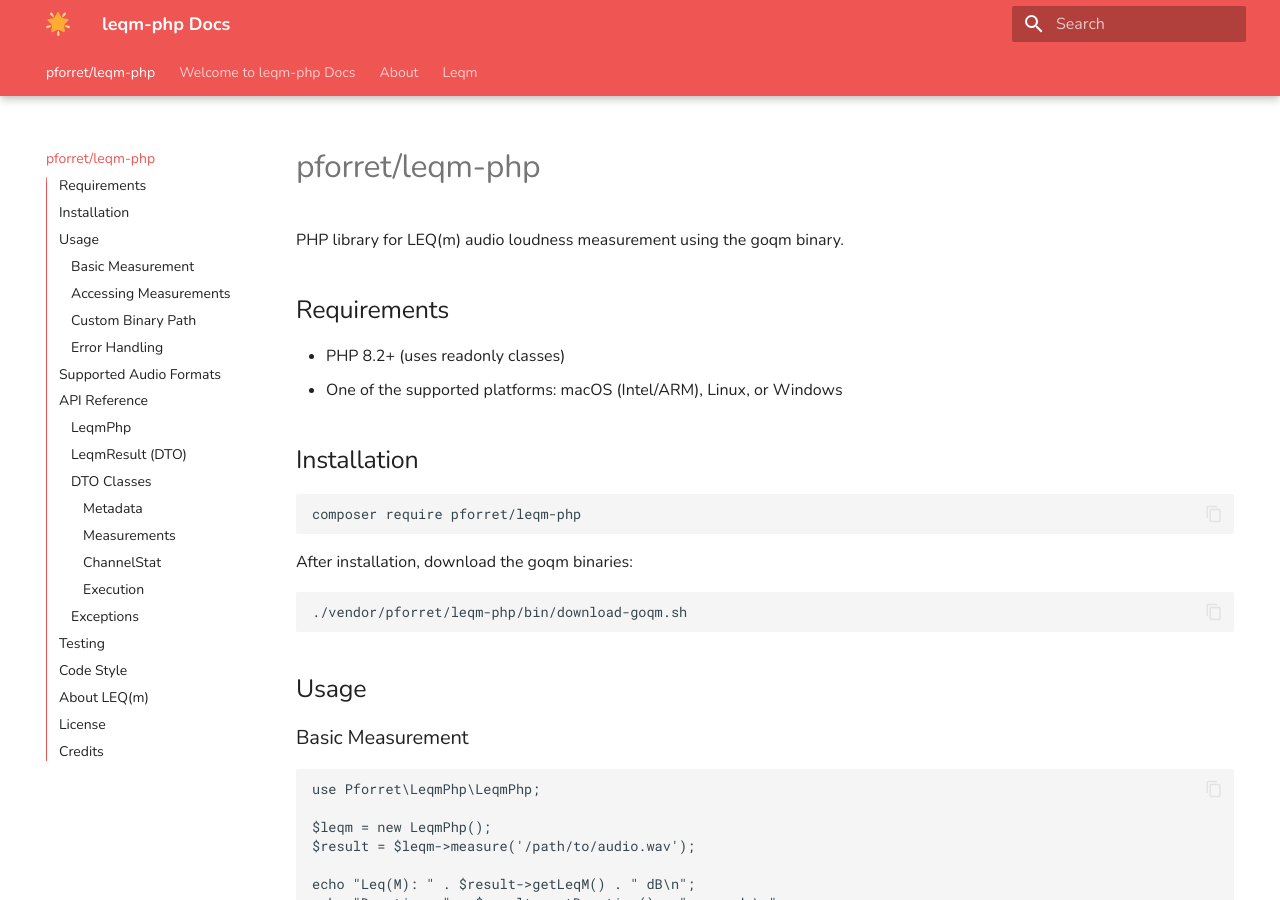
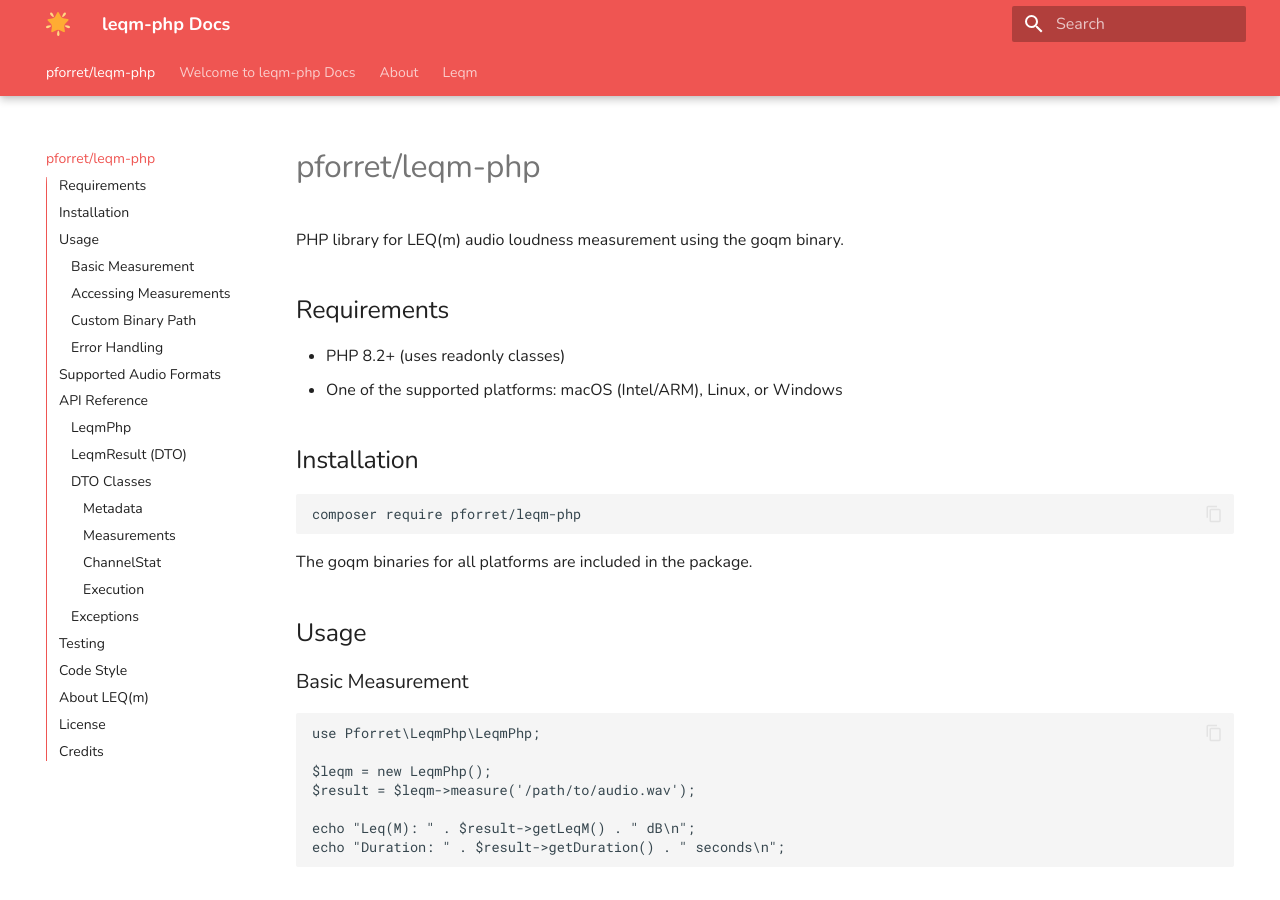
Before and after one commit to pforret/leqm-php, an MkDocs documentation site: the page built from docs/index.md, in a window 1280 px wide and 900 px high. Built offline with MkDocs 1.6.1 and Material for MkDocs 9.7.7, drawn with Linux system fonts in a browser that asks for light colours.

Commit message:
MOD: CLAUDE.md index.md LeqmPhp.php LeqmPhpTest.php

````diff
--- a/docs/index.md
+++ b/docs/index.md
@@ -13,11 +13,7 @@ PHP library for LEQ(m) audio loudness measurement using the goqm binary.
 composer require pforret/leqm-php
 ```
 
-After installation, download the goqm binaries:
-
-```bash
-./vendor/pforret/leqm-php/bin/download-goqm.sh
-```
+The goqm binaries for all platforms are included in the package.
 
 ## Usage
 
````
Also changed, not shown: CLAUDE.md (+9 -3 lines), 2 other files.
